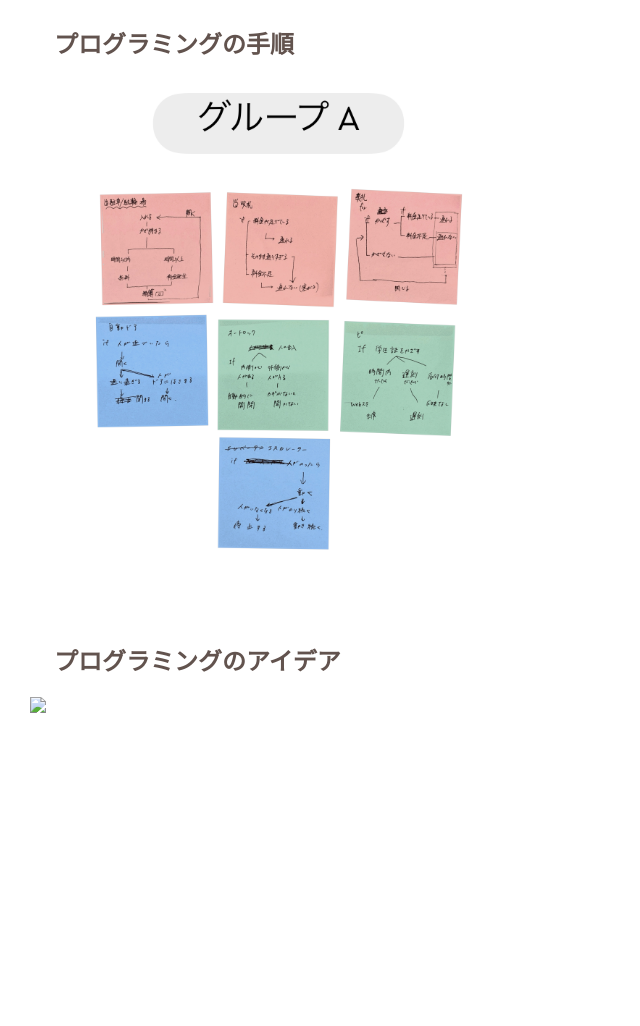
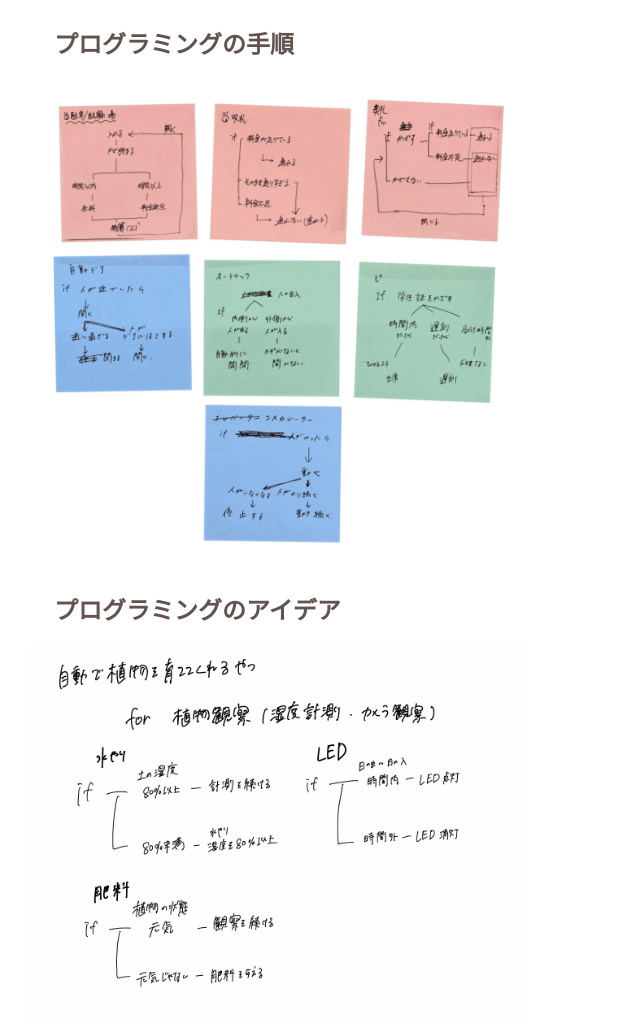
Before and after one commit to r202401973nk/xbp, a plain HTML site: page de34/1.html in a window 1280 px wide. Shown: the part 554-1580 px from the top of the page, without its empty margins (0-640 px from the left). Before the commit the page ends 1351 px from the top, so only its background shows below. Drawn offline with Linux system fonts and the light colour scheme.

Commit message:
20250408

```diff
--- a/de34/1.html
+++ b/de34/1.html
@@ -10,10 +10,10 @@
 <body>
     <h1>第１回　プログラムでモノを動かす</h1>
     <h2>プログラミングで動くモノ</h2>
-    <img src="./images/第一回プログラムで動いてるもの.png"width="40%"><br>
+    <img src="./images/１プログラムで動いてるもの.png"width="40%"><br>
     <h2>プログラミングの手順</h2>
-    <img src="./images/第一回プログラム仕組み.png"width="40%"><br>
+    <img src="./images/１プログラム仕組み.png"width="40%"><br>
     <h2>プログラミングのアイデア</h2>
-    <img src="./images/第一回第一回"width="40%"><br>
+    <img src="./images/１プログラミングアイデア.png"width="40%"><br>
 </body>
 </html>
```
Also changed, not shown: de34/images/第一回プログラム仕組み.png (deleted), de34/images/１プログラミングアイデア.png (added), de34/images/１プログラム仕組み.png (added), 3 other files.
